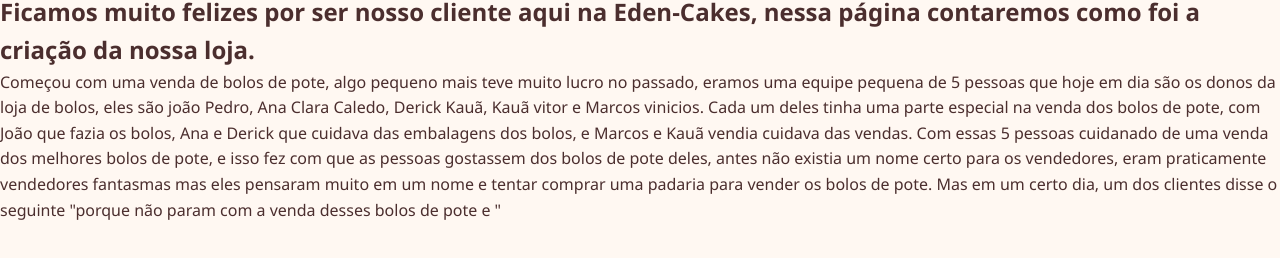
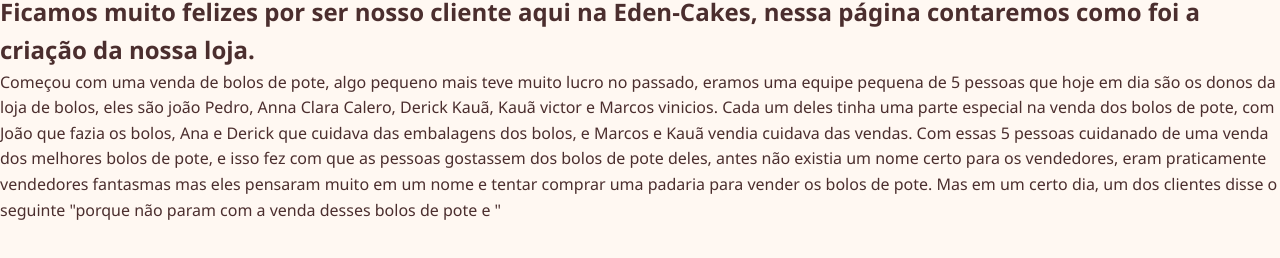
Before and after one commit to joaotls/Eden-Cake-s, a plain HTML site: page Public/sobrenós.html in a window 1280 px wide. Shown: the part 160-418 px from the top of the page. Drawn offline with Linux system fonts and the light colour scheme.

Commit message:
Update sobrenós.html

```diff
--- a/Public/sobrenós.html
+++ b/Public/sobrenós.html
@@ -25,7 +25,7 @@
     como foi a criação da nossa loja.  </h2>
     <p>Começou com uma venda de bolos de pote, algo pequeno mais teve muito lucro no passado,
         eramos uma equipe pequena de 5 pessoas que hoje em dia são os donos da loja de bolos,
-        eles são joão Pedro, Ana Clara Caledo, Derick Kauã, Kauã vitor e Marcos vinicios.
+        eles são joão Pedro, Anna Clara Calero, Derick Kauã, Kauã victor e Marcos vinicios.
         Cada um deles tinha uma parte especial na venda dos bolos de pote, com João que fazia
         os bolos, Ana e Derick que cuidava das embalagens dos bolos, e Marcos e Kauã vendia
         cuidava das vendas. Com essas 5 pessoas cuidanado de uma venda dos melhores bolos
```
